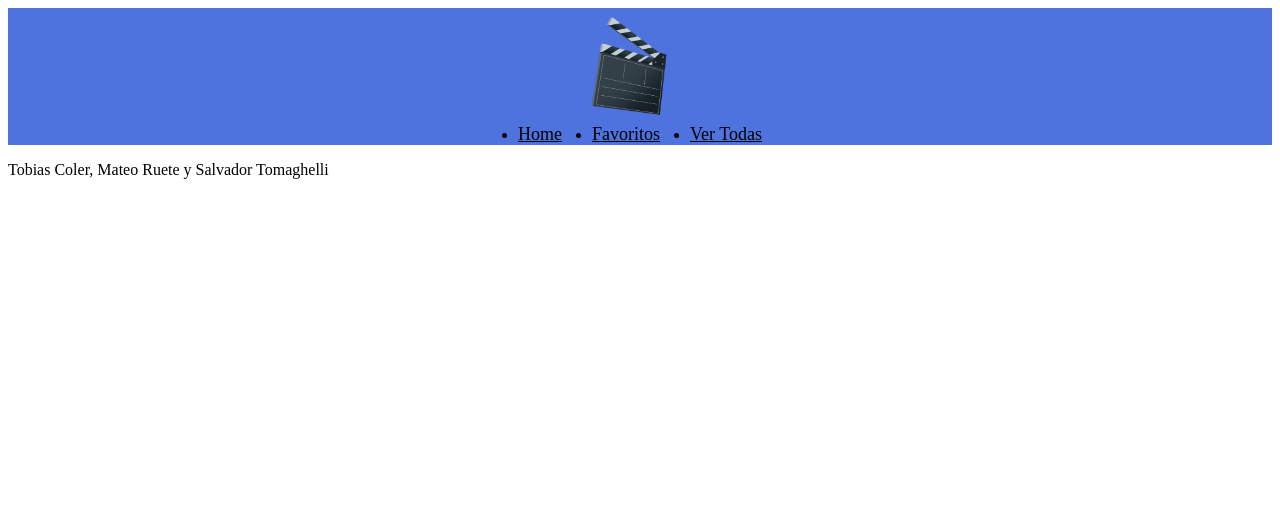
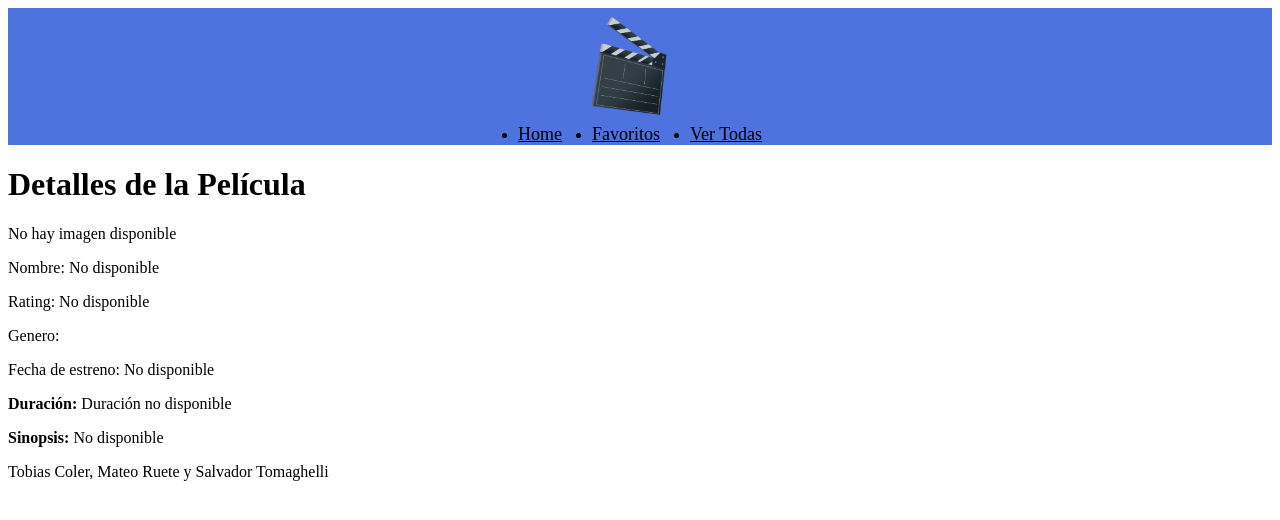
Before and after one commit to SalvadorTomaghelli/integrador, a React (Create React App) app: page /Detalle in a window 1280 px wide. Shown: the top 520 px of the page. Built offline with nearby package versions, Linux system fonts and the light colour scheme.

Commit message:
pagina detalle sin css

```diff
--- a/src/App.js
+++ b/src/App.js
@@ -15,7 +15,7 @@ function App() {
           <Route exact path='/' component={Home}/>
           <Route path='/Favoritos' component={Favoritos}/>
           <Route path='/VerTodas' component={VerTodas}/>
-          <Route path='/Peliculas/:id' component={Detalle}/>
+          <Route path='/Detalle' component={Detalle}/>
         </Switch>
       <Footer/>
 
--- /dev/null
+++ b/src/components/DetalleContainer/DetalleContainer.js
@@ -0,0 +1,60 @@
+// import { useEffect } from "react";
+// import { useHistory } from "react-router-dom";
+import { Component } from "react";
+// import { Link } from "react-router-dom/cjs/react-router-dom.min";
+
+
+class DetalleContainer extends Component  {
+    // Recuperar la película del localStorage
+    constructor(props){
+        super(props);
+
+        let recuperoStorage = localStorage.getItem('peliculaDetalle');
+        let peliculaRecuperada = JSON.parse(recuperoStorage);
+
+        this.state = {
+            peliculaRecuperada: peliculaRecuperada ? peliculaRecuperada.pelicula : {}
+        }
+    }
+
+    componentWillUnmount() {
+        localStorage.removeItem('peliculaDetalle');
+    }
+
+    render() {
+        const { peliculaRecuperada } = this.state;
+
+        return (
+            <div className="detalle-contenedor">
+                <h1>Detalles de la Película</h1>
+
+                {/* Mostrar la imagen */}
+                {peliculaRecuperada.backdrop_path ? (
+                    <img
+                        src={`https://image.tmdb.org/t/p/w500${peliculaRecuperada.backdrop_path}`}
+                        alt={peliculaRecuperada.original_title}
+                        style={{ width: "300px" }}
+                    />
+                ) : (
+                    <p>No hay imagen disponible</p>
+                )}
+
+                {/* Mostrar el nombre de la película */}
+                <p>Nombre: {peliculaRecuperada.original_title || 'No disponible'}</p>
+
+                {/* Mostrar el rating de la película */}
+                <p>Rating: {peliculaRecuperada.vote_average || 'No disponible'}</p>
+                {/* Mostrar el genero de la pelicula */}
+                <p>Genero: </p>
+                {/* Mostrar la fecha de estreno */}
+                <p>Fecha de estreno: {peliculaRecuperada.release_date || 'No disponible'}</p>
+                {/* Mostrar la duración (si está disponible) */}
+                <p><strong>Duración:</strong> {peliculaRecuperada.runtime ? `${peliculaRecuperada.runtime} minutos` : 'Duración no disponible'}</p>
+                {/* Mostrar la sinopsis */}
+                <p><strong>Sinopsis:</strong> {peliculaRecuperada.overview || 'No disponible'}</p>
+            </div>
+        );
+    }
+}
+
+export default DetalleContainer
--- a/src/components/PeliculasCard/PeliculasCard.js
+++ b/src/components/PeliculasCard/PeliculasCard.js
@@ -18,6 +18,12 @@ class PeliculasCard extends Component{
             favorito:!this.state.favorito
         })
     }
+    guardarEnStorage(pelicula){
+        const peliculaEnJSON = JSON.stringify({pelicula: pelicula});
+        localStorage.setItem('peliculaDetalle', peliculaEnJSON)
+        console.log(peliculaEnJSON)
+    }
+
     render(){
         const {poster_path, title, overview,id} = this.props.peliculas
         return(
@@ -33,7 +39,7 @@ class PeliculasCard extends Component{
                         {overview}
                     </p>
                 }
-                <Link to={`/Peliculas/${id}`}><p className='detail'>Ir a detalle</p></Link>
+                <Link to='/Detalle/' onClick={() => this.guardarEnStorage(this.props.peliculas)}><p className='detail'>Ir a detalle</p></Link>
 
                 <p className='favoritos'>
                     {this.state.favorito ? 'Añadido a Favoritos' : 'Agregar a Favoritos'}
--- a/src/pages/Detalle.js
+++ b/src/pages/Detalle.js
@@ -1,6 +1,10 @@
+import DetalleContainer from "../components/DetalleContainer/DetalleContainer";
+
 const Detalle= () => {
+
     return(
         <>
+            <DetalleContainer/>
         </>
     )
 }
```
